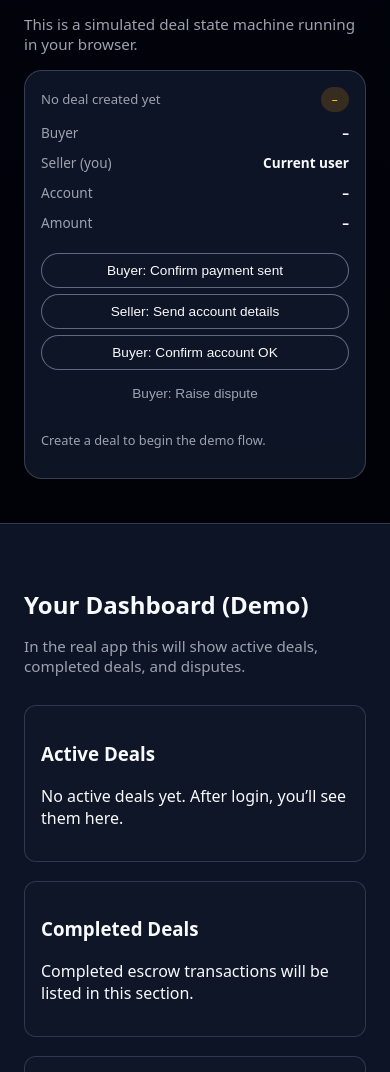
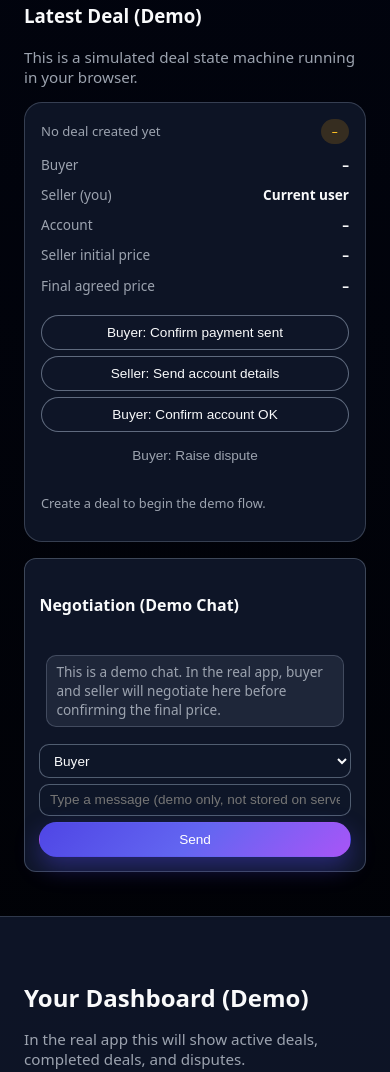
Before and after one commit to unknownalien28/escrow-demo, a plain HTML site: page index.html in a window 390 px wide. Shown: the part 3832-4904 px from the top of the page. Drawn offline with Linux system fonts and the light colour scheme.

Commit message:
Add negotiation chat styles

```diff
--- a/app.js
+++ b/app.js
@@ -26,6 +26,7 @@ document.addEventListener("DOMContentLoaded", () => {
   const dealStatusEl = document.getElementById("deal-status");
   const dealBuyerEl = document.getElementById("deal-buyer");
   const dealAccountEl = document.getElementById("deal-account");
+  const dealAmountInitialEl = document.getElementById("deal-amount-initial");
   const dealAmountEl = document.getElementById("deal-amount");
   const dealNoteEl = document.getElementById("deal-note");
 
@@ -40,6 +41,7 @@ document.addEventListener("DOMContentLoaded", () => {
       dealStatusEl.textContent = "–";
       dealBuyerEl.textContent = "–";
       dealAccountEl.textContent = "–";
+      dealAmountInitialEl.textContent = "–";
       dealAmountEl.textContent = "–";
       dealNoteEl.textContent = "Create a deal to begin the demo flow.";
       return;
@@ -48,10 +50,14 @@ document.addEventListener("DOMContentLoaded", () => {
     dealIdEl.textContent = `Deal #${currentDeal.id}`;
     dealBuyerEl.textContent = currentDeal.buyer;
     dealAccountEl.textContent = `${currentDeal.accountType} • demo account`;
-    dealAmountEl.textContent = `$${currentDeal.price}`;
+    dealAmountInitialEl.textContent = currentDeal.priceInitial
+      ? `$${currentDeal.priceInitial}`
+      : "–";
+    dealAmountEl.textContent = currentDeal.priceAgreed
+      ? `$${currentDeal.priceAgreed}`
+      : "–";
     dealStatusEl.textContent = currentDeal.status;
 
-    // Set note based on status
     switch (currentDeal.status) {
       case "Awaiting Payment":
         dealNoteEl.textContent =
@@ -66,7 +72,8 @@ document.addEventListener("DOMContentLoaded", () => {
           "Buyer: inspect the account (2 hours in real app), then confirm OK or raise dispute.";
         break;
       case "Completed":
-        dealNoteEl.textContent = "Deal completed – funds released to seller (demo).";
+        dealNoteEl.textContent =
+          "Deal completed – funds released to seller (demo).";
         break;
       case "Disputed":
         dealNoteEl.textContent =
@@ -82,13 +89,15 @@ document.addEventListener("DOMContentLoaded", () => {
       e.preventDefault();
       const formData = new FormData(createDealForm);
       const accountType = formData.get("accountType");
-      const price = formData.get("price");
+      const priceInitial = formData.get("priceInitial");
+      const priceAgreed = formData.get("priceAgreed");
       const buyer = formData.get("buyer");
 
       currentDeal = {
         id: Math.floor(Math.random() * 90000) + 10000,
         accountType,
-        price,
+        priceInitial,
+        priceAgreed,
         buyer,
         status: "Awaiting Payment",
       };
@@ -104,7 +113,6 @@ document.addEventListener("DOMContentLoaded", () => {
       if (!currentDeal) return alert("Create a deal first.");
       if (currentDeal.status !== "Awaiting Payment")
         return alert("Payment can only be confirmed once.");
-
       currentDeal.status = "Payment Confirmed";
       updateDealUI();
     });
@@ -115,7 +123,6 @@ document.addEventListener("DOMContentLoaded", () => {
       if (!currentDeal) return alert("Create a deal first.");
       if (currentDeal.status !== "Payment Confirmed")
         return alert("Account should be sent after payment is confirmed.");
-
       currentDeal.status = "Account Sent";
       updateDealUI();
     });
@@ -126,7 +133,6 @@ document.addEventListener("DOMContentLoaded", () => {
       if (!currentDeal) return alert("Create a deal first.");
       if (currentDeal.status !== "Account Sent")
         return alert("Buyer can confirm only after account is sent.");
-
       currentDeal.status = "Completed";
       updateDealUI();
     });
@@ -137,9 +143,33 @@ document.addEventListener("DOMContentLoaded", () => {
       if (!currentDeal) return alert("Create a deal first.");
       if (currentDeal.status !== "Account Sent")
         return alert("Disputes can be raised after account is sent.");
-
       currentDeal.status = "Disputed";
       updateDealUI();
+    });
+  }
+
+  // Simple negotiation chat (demo only)
+  const chatForm = document.getElementById("chat-form");
+  const chatMessages = document.getElementById("chat-messages");
+  const chatSender = document.getElementById("chat-sender");
+  const chatText = document.getElementById("chat-text");
+
+  if (chatForm && chatMessages && chatSender && chatText) {
+    chatForm.addEventListener("submit", (e) => {
+      e.preventDefault();
+      const sender = chatSender.value;
+      const text = chatText.value.trim();
+      if (!text) return;
+
+      const div = document.createElement("div");
+      div.classList.add("chat-message");
+      if (sender === "Buyer") div.classList.add("chat-buyer");
+      if (sender === "Seller") div.classList.add("chat-seller");
+      div.textContent = `${sender}: ${text}`;
+      chatMessages.appendChild(div);
+
+      chatMessages.scrollTop = chatMessages.scrollHeight;
+      chatText.value = "";
     });
   }
 
--- a/index.html
+++ b/index.html
@@ -182,7 +182,7 @@
         </form>
       </div>
 
-    </section>    <!-- Create Escrow Deal -->
+        <!-- Create Escrow Deal -->
     <section class="section" id="create-deal">
       <div class="container">
         <h2 class="section-title">Create Escrow Deal (Demo)</h2>
@@ -191,6 +191,7 @@
         </p>
 
         <div class="create-grid">
+          <!-- LEFT: Create deal form -->
           <form class="create-card" id="create-deal-form">
             <label>
               <span>Account type</span>
@@ -202,9 +203,16 @@
               </select>
             </label>
 
+            <!-- Seller initial listing price -->
             <label>
-              <span>Price (USD)</span>
-              <input type="number" name="price" min="1" required />
+              <span>Seller initial price (USD)</span>
+              <input type="number" name="priceInitial" min="1" required />
+            </label>
+
+            <!-- Final agreed price after negotiation -->
+            <label>
+              <span>Final agreed price (USD)</span>
+              <input type="number" name="priceAgreed" min="1" required />
             </label>
 
             <label>
@@ -222,12 +230,14 @@
             </button>
           </form>
 
+          <!-- RIGHT: Deal preview + negotiation -->
           <div class="deal-preview">
             <h3>Latest Deal (Demo)</h3>
             <p class="section-subtitle">
               This is a simulated deal state machine running in your browser.
             </p>
 
+            <!-- Deal details card -->
             <div class="deal-card" id="deal-details-card">
               <div class="deal-header">
                 <span class="deal-id" id="deal-id">No deal created yet</span>
@@ -246,7 +256,11 @@
                 <strong id="deal-account">–</strong>
               </div>
               <div class="deal-row">
-                <span>Amount</span>
+                <span>Seller initial price</span>
+                <strong id="deal-amount-initial">–</strong>
+              </div>
+              <div class="deal-row">
+                <span>Final agreed price</span>
                 <strong id="deal-amount">–</strong>
               </div>
 
@@ -268,6 +282,29 @@
               <p class="deal-status-note" id="deal-note">
                 Create a deal to begin the demo flow.
               </p>
+            </div>
+
+            <!-- Negotiation chat box -->
+            <div class="chat-box">
+              <h4>Negotiation (Demo Chat)</h4>
+              <div class="chat-messages" id="chat-messages">
+                <div class="chat-message chat-system">
+                  This is a demo chat. In the real app, buyer and seller will negotiate here before confirming the final price.
+                </div>
+              </div>
+              <form class="chat-input-row" id="chat-form">
+                <select name="sender" id="chat-sender">
+                  <option value="Buyer">Buyer</option>
+                  <option value="Seller">Seller</option>
+                </select>
+                <input
+                  type="text"
+                  id="chat-text"
+                  placeholder="Type a message (demo only, not stored on server)"
+                  required
+                />
+                <button type="submit" class="btn btn-primary">Send</button>
+              </form>
             </div>
           </div>
         </div>
--- a/style.css
+++ b/style.css
@@ -386,7 +386,6 @@ body {
   }
 }
 
-
 /* Footer */
 .site-footer {
   padding: 1.5rem 0 2rem;
@@ -478,3 +477,72 @@ body {
     align-items: flex-start;
   }
 }
+
+/* Chat / negotiation box */
+.chat-box {
+  margin-top: 1rem;
+  background: rgba(15, 23, 42, 0.95);
+  border-radius: var(--radius-md);
+  border: 1px solid rgba(148, 163, 184, 0.35);
+  padding: 0.9rem;
+  display: grid;
+  gap: 0.7rem;
+}
+
+.chat-messages {
+  max-height: 180px;
+  overflow-y: auto;
+  padding: 0.4rem;
+  display: grid;
+  gap: 0.4rem;
+  font-size: 0.85rem;
+}
+
+.chat-message {
+  padding: 0.4rem 0.6rem;
+  border-radius: 10px;
+}
+
+.chat-message.chat-buyer {
+  background: rgba(34, 197, 94, 0.12);
+  border: 1px solid rgba(34, 197, 94, 0.4);
+}
+
+.chat-message.chat-seller {
+  background: rgba(59, 130, 246, 0.12);
+  border: 1px solid rgba(59, 130, 246, 0.4);
+}
+
+.chat-message.chat-system {
+  background: rgba(148, 163, 184, 0.12);
+  border: 1px solid rgba(148, 163, 184, 0.3);
+  color: var(--muted);
+}
+
+.chat-input-row {
+  display: grid;
+  grid-template-columns: 0.9fr 3fr 1.2fr;
+  gap: 0.4rem;
+}
+
+.chat-input-row select,
+.chat-input-row input {
+  padding: 0.45rem 0.6rem;
+  border-radius: 10px;
+  border: 1px solid rgba(148, 163, 184, 0.5);
+  background: rgba(15, 23, 42, 0.9);
+  color: var(--text);
+  font-size: 0.85rem;
+}
+
+.chat-input-row input:focus,
+.chat-input-row select:focus {
+  outline: none;
+  border-color: var(--primary);
+}
+
+@media (max-width: 768px) {
+  .chat-input-row {
+    grid-template-columns: 1fr;
+  }
+}
```
